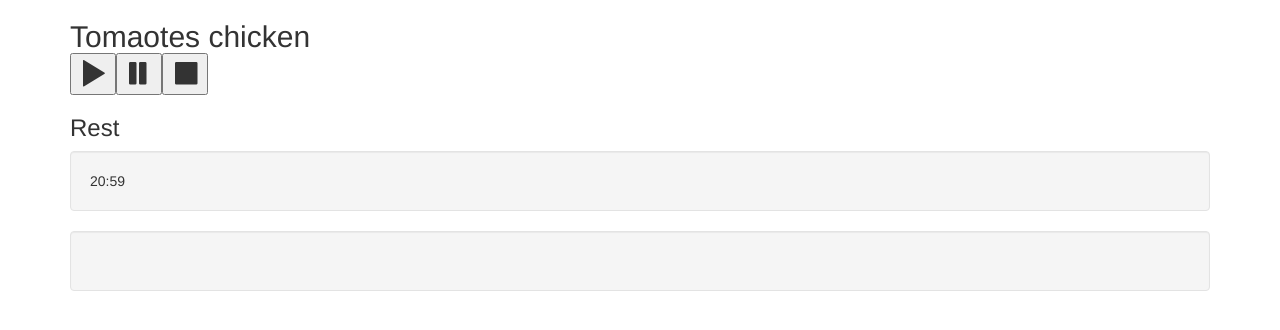
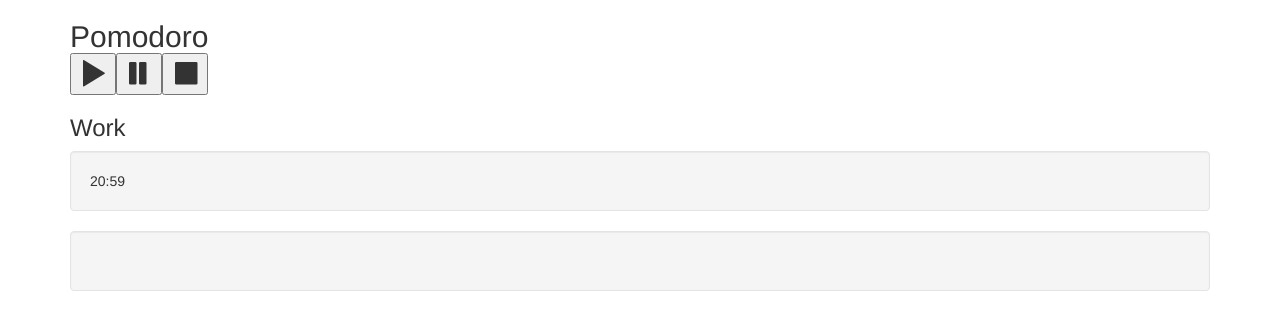
Before and after one commit to verdantpath/pomodoro, a Vue app: page / in a window 1280 px wide. Shown: the top 330 px of the page. Built offline with nearby package versions, Linux system fonts and the light colour scheme.

Commit message:
add state title binding, add title lowercase filter

```diff
--- a/src/App.vue
+++ b/src/App.vue
@@ -1,10 +1,10 @@
 <template>
   <div id="app" class="container">
     <h2>
-      <span>Tomaotes chicken</span>
+      <span>{{ 'Pomodoro' | lowercase }}</span>
       <controls-component></controls-component>
     </h2>
-    <state-title-component></state-title-component>
+    <state-title-component v-bind:isworking="isworking"></state-title-component>
     <countdown-component></countdown-component>
     <transition name="fade">
       <kittens-component v-if="kittens"></kittens-component>
```
